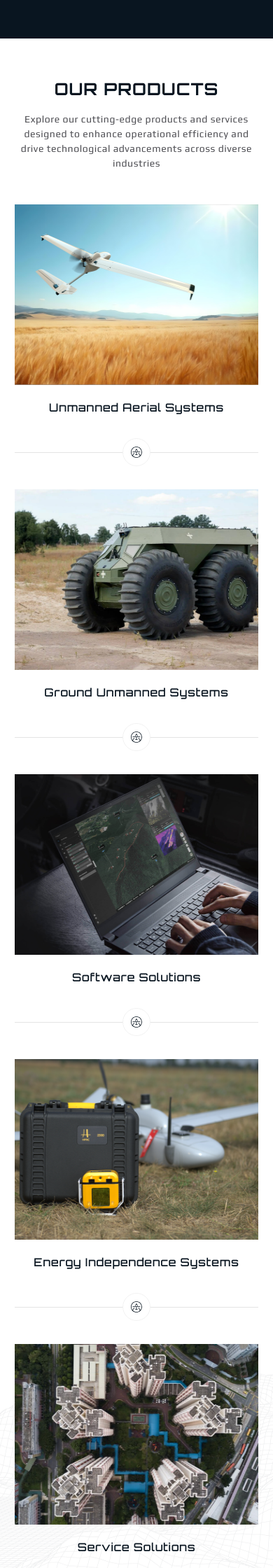
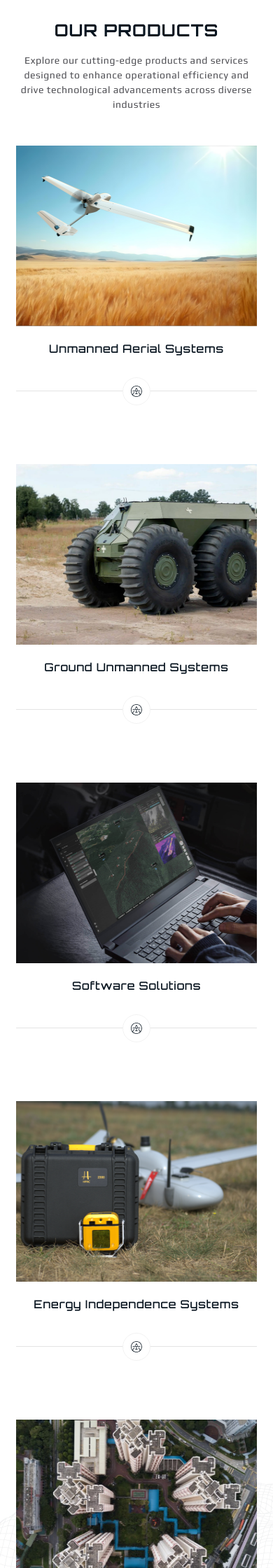
Before and after one commit to techsupportananchenko/abris, a PHP site: page / in a window 390 px wide. Shown: the part 3394-5634 px from the top of the page at 70% size. Run offline with PHP 8.4, Linux system fonts and the light colour scheme.

Commit message:
fixed styles for mobile

```diff
--- a/index.html
+++ b/index.html
@@ -50,7 +50,7 @@
 
         </div>
     </main>
-    <div class="who-we-are-section">
+    <div class="who-we-are-section" id="abris">
         <div class="who-we-are-section_content">
             <div class="content_image">
                 <div class="content_image_img-top">
@@ -66,11 +66,10 @@
                 <p class="content_text_description">
                     ABRIS Design Group is an international consortium of innovative companies that brings together several high-tech brands, each specializing in cutting-edge fields. Our expertise spans the development and manufacturing of advanced robotic unmanned systems for both aerial and ground applications, as well as pioneering solutions in information technology and energy independence. In addition to our technological innovations, we offer certified, comprehensive service solutions that leverage unmanned systems for a wide range of industries. Our team is equipped to provide end-to-end services, from the operation of these advanced systems to thorough data processing and analysis, ensuring actionable insights and efficiency for our clients.
                 </p>
-                <a href="#" class="content_text_button">About us</a>
             </div>
         </div>
     </div>
-    <div class="capabilities-section">
+    <div class="capabilities-section" id="services">
         <div class="capabilities-section_content">
             <h2 class="capabilities-section_content_title">OUR CAPABILITIES</h2>
             <div class="capabilities-section_content_description">We offer full-cycle unmanned systems developed to the highest standards. With facilities in Poland and Ukraine, in-house IT teams, and certified global operators, we provide complete solutions for any mission.</div>
@@ -80,7 +79,7 @@
                 <div class="tabs-settings_item active">01. Certified Full-Cycle Unmanned Systems</div>
                 <div class="tabs-settings_item">02. Facilities and Service</div>
                 <div class="tabs-settings_item">03. In-House IT Teams for Software</div>
-                <div class="tabs-settings_item">04. Certified Operators & Extensive UAS Fleet</div>
+                <div class="tabs-settings_item">04.In-House IT Teams for Software</div>
                 <div class="tabs-settings_contact-us">
                     <img src="src/icons/icon-contact-us.svg" alt="contact us" width="50" height="50">
                     <div class="tabs-settings_contact-us_text">Contact Us</div>
@@ -116,7 +115,7 @@
                     <div class="tabs-settings_item active">01. Certified Full-Cycle Unmanned Systems</div>
                     <div class="tabs-settings_item">02. Facilities and Service</div>
                     <div class="tabs-settings_item">03. In-House IT Teams for Software</div>
-                    <div class="tabs-settings_item">04. Certified Operators & Extensive UAS Fleet</div>
+                    <div class="tabs-settings_item">04.In-House IT Teams for Software</div>
                     <div class="tabs-settings_contact-us">
                         <img src="src/icons/icon-contact-us.svg" alt="contact us" width="50" height="50">
                         <div class="tabs-settings_contact-us_text">Contact Us</div>
@@ -125,46 +124,91 @@
             </div>
         </div>
     </div>
-    <div class="our-products-section">
+    <div class="our-products-section" id="products">
         <img src="src/img/bg-1.png" alt="our products" width="1920" height="500" class="our-products-section_bg">
         <div class="our-products-section_content">
             <h2 class="our-products-section_content_title">Our Products</h2>
             <p class="our-products-section_content_description">Explore our cutting-edge products and services designed to enhance operational efficiency and drive technological advancements across diverse industries</p>
             <div class="our-products-section_content_products">
                 <div class="our-products-section_content_products_product">
+                    <div class="our-products-section_content_products_product-inner">
+                        <div class="product-front">
                             <img src="src/img/p1.png" alt="product" width="364" height="258">
                             <h3 class="our-products-section_content_products_product_title">
                                 Unmanned Aerial Systems
                             </h3>
                             <img src="src/icons/icon-product.svg" alt="arrow" width="40" height="40" class="our-products-section_content_products_product_icon">
                         </div>
+                        <div class="product-back">
+                            <div class="product-back-description">In-house development and production of robotic unmanned aerial systems for performing a variety of tasks, including aerial reconnaissance, monitoring, and video surveillance. Ultra-high equipment durability and compatibility with sensors from leading brands ensure the acquisition of highly accurate data in the most challenging operational conditions. Over 30 years of experience in the field of manned and unmanned aerial systems</div>
+                            <a href="#" class="product-back-link">More details</a>
+                            <img src="src/icons/icon-product.svg" alt="arrow" width="40" height="40" class="product-back-icon">
+                        </div>
+                    </div>
+                </div>
                 <div class="our-products-section_content_products_product">
+                    <div class="our-products-section_content_products_product-inner">
+                        <div class="product-front">
                             <img src="src/img/p2.png" alt="product" width="364" height="258">
                             <h3 class="our-products-section_content_products_product_title">
                                 Ground Unmanned Systems
                             </h3>
                             <img src="src/icons/icon-product.svg" alt="arrow" width="40" height="40" class="our-products-section_content_products_product_icon">
                         </div>
+                        <div class="product-back">
+                            <div class="product-back-description">In-house development and production of robotic unmanned aerial systems for performing a variety of tasks, including aerial reconnaissance, monitoring, and video surveillance. Ultra-high equipment durability and compatibility with sensors from leading brands ensure the acquisition of highly accurate data in the most challenging operational conditions. Over 30 years of experience in the field of manned and unmanned aerial systems</div>
+                            <a href="#" class="product-back-link">More details</a>
+                            <img src="src/icons/icon-product.svg" alt="arrow" width="40" height="40" class="product-back-icon">
+                        </div>
+                    </div>
+                </div>
                 <div class="our-products-section_content_products_product">
+                    <div class="our-products-section_content_products_product-inner">
+                        <div class="product-front">
                             <img src="src/img/p3.png" alt="product" width="364" height="258">
                             <h3 class="our-products-section_content_products_product_title">
                                 Software Solutions
                             </h3>
                             <img src="src/icons/icon-product.svg" alt="arrow" width="40" height="40" class="our-products-section_content_products_product_icon">
                         </div>
+                        <div class="product-back">
+                            <div class="product-back-description">In-house development and production of robotic unmanned aerial systems for performing a variety of tasks, including aerial reconnaissance, monitoring, and video surveillance. Ultra-high equipment durability and compatibility with sensors from leading brands ensure the acquisition of highly accurate data in the most challenging operational conditions. Over 30 years of experience in the field of manned and unmanned aerial systems</div>
+                            <a href="#" class="product-back-link">More details</a>
+                            <img src="src/icons/icon-product.svg" alt="arrow" width="40" height="40" class="product-back-icon">
+                        </div>
+                    </div>
+                </div>
                 <div class="our-products-section_content_products_product">
+                    <div class="our-products-section_content_products_product-inner">
+                        <div class="product-front">
                             <img src="src/img/p4.png" alt="product" width="364" height="258">
                             <h3 class="our-products-section_content_products_product_title">
                                 Energy Independence Systems
                             </h3>
                             <img src="src/icons/icon-product.svg" alt="arrow" width="40" height="40" class="our-products-section_content_products_product_icon">
                         </div>
+                        <div class="product-back">
+                            <div class="product-back-description">In-house development and production of robotic unmanned aerial systems for performing a variety of tasks, including aerial reconnaissance, monitoring, and video surveillance. Ultra-high equipment durability and compatibility with sensors from leading brands ensure the acquisition of highly accurate data in the most challenging operational conditions. Over 30 years of experience in the field of manned and unmanned aerial systems</div>
+                            <a href="#" class="product-back-link">More details</a>
+                            <img src="src/icons/icon-product.svg" alt="arrow" width="40" height="40" class="product-back-icon">
+                        </div>
+                    </div>
+                </div>
                 <div class="our-products-section_content_products_product">
+                    <div class="our-products-section_content_products_product-inner">
+                        <div class="product-front">
                             <img src="src/img/p5.png" alt="product" width="364" height="258">
                             <h3 class="our-products-section_content_products_product_title">
                                 Service Solutions
                             </h3>
                             <img src="src/icons/icon-product.svg" alt="arrow" width="40" height="40" class="our-products-section_content_products_product_icon">
+                        </div>
+                        <div class="product-back">
+                            <div class="product-back-description">In-house development and production of robotic unmanned aerial systems for performing a variety of tasks, including aerial reconnaissance, monitoring, and video surveillance. Ultra-high equipment durability and compatibility with sensors from leading brands ensure the acquisition of highly accurate data in the most challenging operational conditions. Over 30 years of experience in the field of manned and unmanned aerial systems</div>
+                            <a href="#" class="product-back-link">More details</a>
+                            <img src="src/icons/icon-product.svg" alt="arrow" width="40" height="40" class="product-back-icon">
+                        </div>
+                    </div>
                 </div>
             </div>
         </div>
@@ -176,8 +220,8 @@
                 <div class="d-section_item_hover">
                     <img src="src/img/drone-1.png" alt="drone" class="d-section_item_img" width="100" height="100">
                     <div class="">
-                        <h3 class="d-section_item_hover_title">CETUS</h3>
-                        <p class="d-section_item_hover_description">Lorem ipsum dolor sit amet, consectetur adipiscing elit</p>
+                        <h3 class="d-section_item_hover_title">The FLIRT Cetus</h3>
+                        <p class="d-section_item_hover_description">unmanned electric aircraft is a reliable and highly effective tool for aerial reconnaissance tasks</p>
                     </div>
                 </div>
             </div>
@@ -186,8 +230,8 @@
                 <div class="d-section_item_hover">
                     <img src="src/img/drone-1.png" alt="drone" class="d-section_item_img" width="100" height="100">
                     <div class="">
-                        <h3 class="d-section_item_hover_title">CETUS</h3>
-                        <p class="d-section_item_hover_description">Lorem ipsum dolor sit amet, consectetur adipiscing elit</p>
+                        <h3 class="d-section_item_hover_title">Cetus Light</h3>
+                        <p class="d-section_item_hover_description">is a high-performance and mobile fixed-wing UAV designed for aerial surveying of large territories</p>
                     </div>
                 </div>
             </div>
@@ -196,8 +240,8 @@
                 <div class="d-section_item_hover">
                     <img src="src/img/drone-1.png" alt="drone" class="d-section_item_img" width="100" height="100">
                     <div class="">
-                        <h3 class="d-section_item_hover_title">CETUS</h3>
-                        <p class="d-section_item_hover_description">Lorem ipsum dolor sit amet, consectetur adipiscing elit</p>
+                        <h3 class="d-section_item_hover_title">FLIRT Beetle</h3>
+                        <p class="d-section_item_hover_description">The Beetle is a lightweight, fully automatic, and highly versatile UAV designed to deliver exceptional performance in a variety of missions</p>
                     </div>
                 </div>
             </div>
@@ -210,8 +254,8 @@
                     <div class="d-section_item_hover">
                         <img src="src/img/drone-1.png" alt="drone" class="d-section_item_img" width="100" height="100">
                         <div>
-                            <h3 class="d-section_item_hover_title">CETUS</h3>
-                            <p class="d-section_item_hover_description">Lorem ipsum dolor sit amet, consectetur adipiscing elit</p>
+                            <h3 class="d-section_item_hover_title">The FLIRT Cetus</h3>
+                            <p class="d-section_item_hover_description">unmanned electric aircraft is a reliable and highly effective tool for aerial reconnaissance tasks</p>
                         </div>
                     </div>
                 </div>
@@ -219,8 +263,8 @@
                     <div class="d-section_item_hover">
                         <img src="src/img/drone-1.png" alt="drone" class="d-section_item_img" width="100" height="100">
                         <div>
-                            <h3 class="d-section_item_hover_title">CETUS</h3>
-                            <p class="d-section_item_hover_description">Lorem ipsum dolor sit amet, consectetur adipiscing elit</p>
+                            <h3 class="d-section_item_hover_title">Cetus Light</h3>
+                            <p class="d-section_item_hover_description">is a high-performance and mobile fixed-wing UAV designed for aerial surveying of large territories</p>
                         </div>
                     </div>
                 </div>
@@ -228,8 +272,8 @@
                     <div class="d-section_item_hover">
                         <img src="src/img/drone-1.png" alt="drone" class="d-section_item_img" width="100" height="100">
                         <div>
-                            <h3 class="d-section_item_hover_title">CETUS</h3>
-                            <p class="d-section_item_hover_description">Lorem ipsum dolor sit amet, consectetur adipiscing elit</p>
+                            <h3 class="d-section_item_hover_title">FLIRT Beetle</h3>
+                            <p class="d-section_item_hover_description">The Beetle is a lightweight, fully automatic, and highly versatile UAV designed to deliver exceptional performance in a variety of missions</p>
                         </div>
                     </div>
                 </div>
@@ -237,7 +281,7 @@
             <div class="swiper-pagination"></div>
         </div>
     </div>
-    <div class="fields-section">
+    <div class="fields-section" id="industries">
         <img src="src/img/plane-1.png" alt="fields" width="692" height="1275" class="fields-section_bg">
         <div class="fields-section_content">
             <h2 class="fields-section_content_title">FIELDS OF APPLICATION</h2>
--- a/style.css
+++ b/style.css
@@ -518,13 +531,101 @@ main .container {
 }
 
 .our-products-section_content_products > *:nth-last-child(-n+2) {
-    transform: translateX(50%);
+    transform: translateX(53%);
 }
 
 .our-products-section_content_products_product {
-    padding-bottom: 52px;
+    position: relative;
+    width: 364px;
+    height: 351px;
+    perspective: 1000px;
+    cursor: pointer;
+}
+
+@media screen and (max-width: 1024px) {
+    .our-products-section_content_products_product {
+        width: 344px;
+    }
+
+}
+
+.our-products-section_content_products_product-inner {
+    position: relative;
+    width: 100%;
+    height: 100%;
+    transition: transform 0.6s;
+    transform-style: preserve-3d;
+    perspective: 1000px;
+}
+
+.our-products-section_content_products_product:hover .our-products-section_content_products_product-inner {
+    transform: rotateY(180deg);
+}
+
+.product-front {
+    position: absolute;
+    width: auto;
+    max-width: 364px;
+    height: 100%;
+    backface-visibility: hidden;
+    transform: rotateY(0deg);
+}
+
+.product-front:after {
+    content: '';
+    position: absolute;
     border-bottom: 1px solid #E4E4E4;
-    position: relative;
+    bottom: 0px;
+    left: 0;
+    width: 100%;
+}
+
+.product-back {
+    position: absolute;
+    width: auto;
+    max-width: 364px;
+    height: 100%;
+    background-color: #2E3E89;
+    color: white;
+    transform: rotateY(180deg);
+    backface-visibility: hidden;
+    padding: 32px 32px 16px 32px;
+    display: flex;
+    flex-direction: column;
+    align-items: center;
+    justify-content: flex-start;
+    transform-style: preserve-3d;
+}
+
+
+.product-back-description {
+    font-family: 'Play', sans-serif;
+    font-size: 14px;
+    font-weight: 400;
+    line-height: 19.6px;
+    letter-spacing: 0.04em;
+    text-align: center;
+    color: #FFFFFF;
+    margin: 0;
+    margin-bottom: 10px;
+}
+
+.product-back-icon {
+    margin-top: auto;
+}
+
+.product-back-link {
+    font-family: 'Play', sans-serif;
+    font-size: 14px;
+    font-weight: 400;
+    line-height: 21px;
+    letter-spacing: 0.04em;
+    text-align: center;
+    text-decoration-line: underline;
+    text-decoration-style: solid;
+    color: #EDE230;
+    margin: 0;
+    margin-bottom: 10px;
 }
 
 .our-products-section_content_products_product_icon {
@@ -532,6 +633,9 @@ main .container {
     bottom: -20px;
     left: 50%;
     transform: translateX(-50%);
+    z-index: 3;
+    backface-visibility: hidden;
+    transform-style: preserve-3d;
 }
 
 .our-products-section_content_products_product_title {
```
Also changed, not shown: other parts of style.css (+151 -20 lines), script.js (+42 -2 lines). Lines whose indentation alone changed are shown as unchanged.
